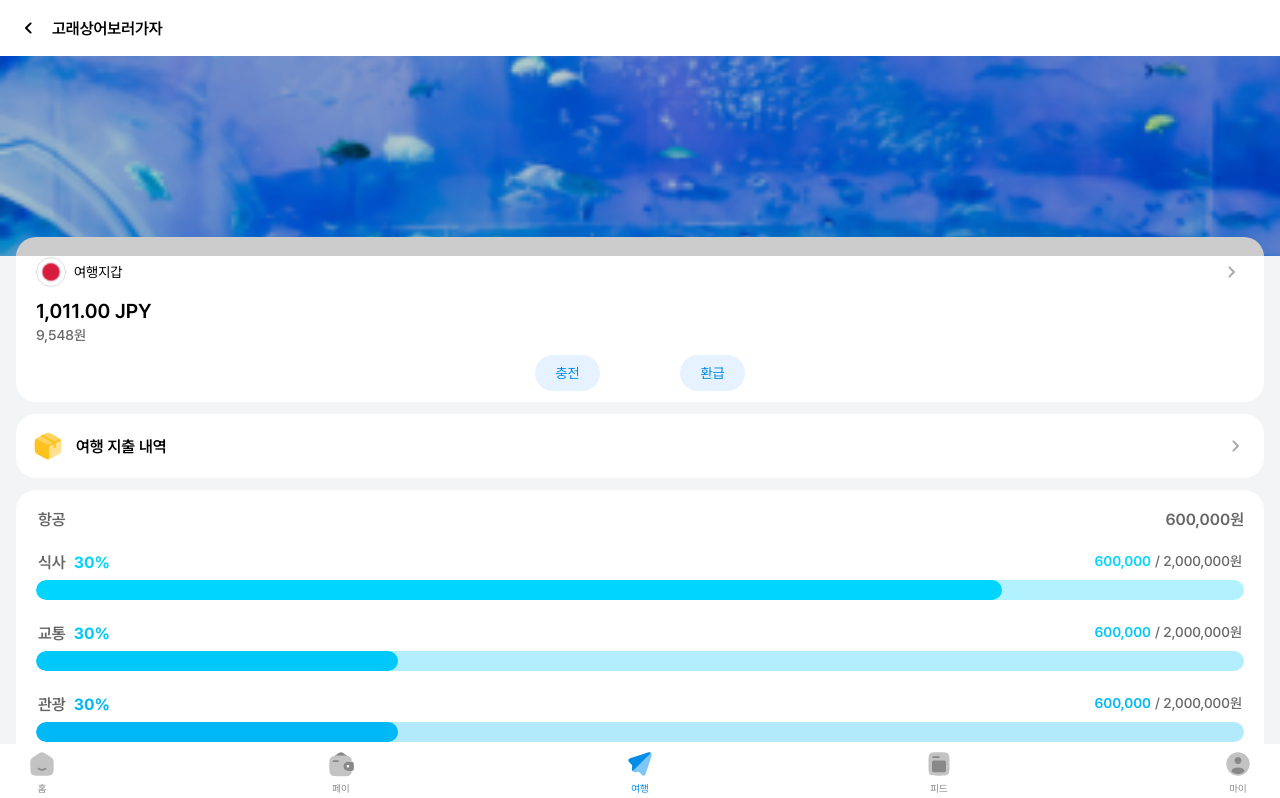
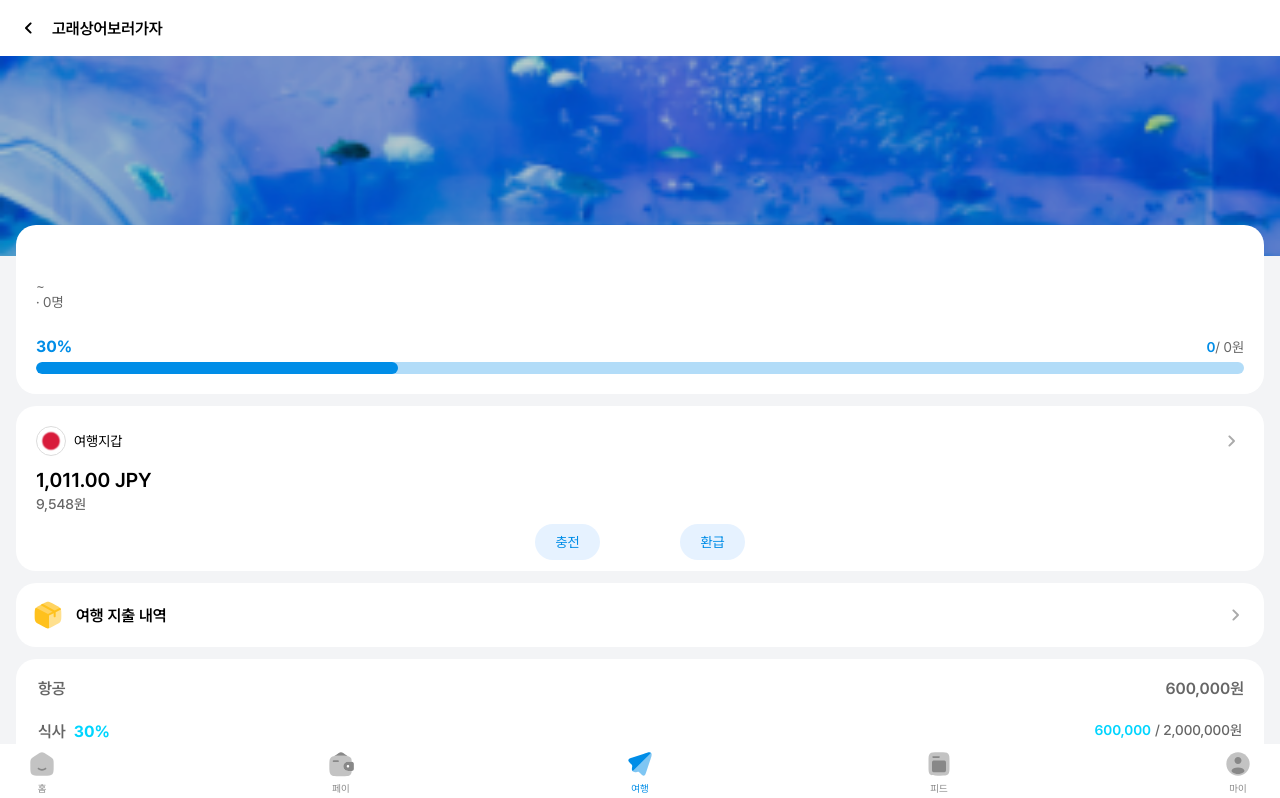
Before and after one commit to lshyunee/Triplet, a React (Create React App) app in the folder triplet/: page /travels/upcoming/1/detail in a window 1280 px wide. Shown: the top 798 px of the page. Built offline with nearby package versions, Linux system fonts and the light colour scheme; no server answers; a web font is replaced by a local one.

Commit message:
Feat : 곧 다가올 여행 Axios 연결

```diff
--- a/triplet/src/components/travel/UpcomingTravelCard.tsx
+++ b/triplet/src/components/travel/UpcomingTravelCard.tsx
@@ -3,6 +3,9 @@ import styled from 'styled-components';
 import { Link } from 'react-router-dom';
 
 import SampleImg from '../../assets/travelSampleImg/sampleImg.png';
+import { RootState } from '../../store';
+import { useSelector } from 'react-redux';
+import { selectUpcomingTravelByTitleId } from '../../features/travel/upcomingTravelSlice';
 
 const CardDiv = styled.div`
   width: 100%;
@@ -94,7 +97,7 @@ const PriceInfoP = styled.p`
 
 const DayInfoP = styled.p`
     font-weight: 400;
-    font-size : 3.5vw;
+    font-size : 2.7vw;
     color : white;
     margin: 0;
     display : flex;
@@ -116,20 +119,30 @@ const StyledLink = styled(Link)`
     color: inherit !important;         /* 링크 색상 기본값 제거 */
 `;
 
+interface CompleteTravelCardProps {
+  travelId : number;
+}
 
-const UpcomingTravelCard = () => {
+const UpcomingTravelCard : React.FC<CompleteTravelCardProps> = ({travelId}) => {
+
+  const travel:number = travelId;
+  const travelData = useSelector((state : RootState) => selectUpcomingTravelByTitleId(state, travel)) || null;
+
   return (
-    <StyledLink to="/travels/upcoming/1/detail">
+  <StyledLink to={`/travels/upcoming/${travel}/detail`}>
       <CardDiv>
         <TravelImg src={SampleImg} alt="Travel" />
         <Overlay />
         <BottomOverlay>
-          <ContentDiv>
+        <ContentDiv>
               <ContentTitleDiv>
-                  <CountryP>집에가고싶다</CountryP>
-                  <PriceInfoP>대한민국</PriceInfoP>
+                  <CountryP>{travelData?.title}</CountryP>
+                  <PriceInfoP>{travelData?.countryName}</PriceInfoP>
               </ContentTitleDiv>
-              <DayInfoP>24.09.28 ~ 24.10.01</DayInfoP>
+              <DayInfoP>
+              {travelData?.startDate ? new Date(travelData.startDate).toLocaleDateString() : ''} ~
+              {travelData?.endDate ? new Date(travelData.endDate).toLocaleDateString() : ''}
+            </DayInfoP>
           </ContentDiv>
         </BottomOverlay>
       </CardDiv>
--- a/triplet/src/features/travel/upcomingTravelSlice.ts
+++ b/triplet/src/features/travel/upcomingTravelSlice.ts
@@ -4,8 +4,8 @@ import { RootState } from '../../store';
 interface TravelState {
     travelId: number;
     title: string;
-    startDate: Date;
-    endDate: Date;
+    startDate: string;
+    endDate: string;
     image: string;
     countryName: string;
     countryId: number;
@@ -30,19 +30,25 @@ const upcomingTravelSlice = createSlice({
     name: 'upcomingTravels',
     initialState,
     reducers: {
-        // 백엔드에서 배열로 여행 데이터를 받아 배열에 추가하는 액션
-        addTravels: (state, action: PayloadAction<TravelState[]>) => {
-            state.travels = [...state.travels, ...action.payload]; // 기존 배열에 새로운 배열을 추가
-        },
-        // 기존 배열을 새로운 배열로 교체하는 액션
-        setTravels: (state, action: PayloadAction<TravelState[]>) => {
+        addUpcomingTravels: (state, action: PayloadAction<TravelState[]>) => {
+            const newTravels = action.payload.filter(newTravel =>
+              !state.travels.some(existingTravel => existingTravel.travelId === newTravel.travelId)
+            );
+
+            state.travels = [...state.travels, ...newTravels];
+          },
+        setUpcomingTravels: (state, action: PayloadAction<TravelState[]>) => {
             state.travels = action.payload; // 기존 travels를 새로운 배열로 교체
         },
     },
 });
 
-export const selectTravelByTitleId = (state : RootState, titleId : number) => {
+export const selectUpcomingTravelByTitleId = (state : RootState, titleId : number) : TravelState | undefined => {
     return state.upcomingTravel.travels.find(travel => travel.travelId === titleId);
 };
-export const { addTravels, setTravels } = upcomingTravelSlice.actions;
+
+export const selectAllUpcomingTravelIds = (state:RootState) : number[] => {
+    return state.upcomingTravel.travels.map(travel => travel.travelId);
+};
+export const { addUpcomingTravels, setUpcomingTravels } = upcomingTravelSlice.actions;
 export default upcomingTravelSlice.reducer;
--- a/triplet/src/pages/travels/UpcomingTravelDetailPage.tsx
+++ b/triplet/src/pages/travels/UpcomingTravelDetailPage.tsx
@@ -12,8 +12,10 @@ import TravelDetailPay from '../../components/travel/TravelDetailPay';
 import { ReactComponent as RightArrow } from '../../assets/common/rightArrow.svg';
 import { ReactComponent as PayIcon } from '../../assets/common/payIcon.svg';
 import { ReactComponent as ShareIcon } from '../../assets/common/shareIcon.svg';
-import { selectTravelByTitleId } from '../../features/travel/upcomingTravelSlice';
+import { addUpcomingTravels, selectUpcomingTravelByTitleId } from '../../features/travel/upcomingTravelSlice';
 import { RootState } from '../../store';
+import useAxios from '../../hooks/useAxios';
+import { addCompletedTravels } from '../../features/travel/completedTravelSlice';
 
 const DetailDiv = styled.div`
     padding : 56px 0 0 0;
@@ -187,7 +189,75 @@ const CompletedTravelDetailPage = () => {
 
   const { id } = useParams();
 
-  const travel = useSelector( (state:RootState) => selectTravelByTitleId(state, Number(id)));
+  const travel = useSelector( (state:RootState) => selectUpcomingTravelByTitleId(state, Number(id)));
+
+  const { data : travelData, error : travelError, status : travelStatus,
+    refetch : travelRefetch
+  } = useAxios("/travels/${id}", "GET");
+
+  const { data: budgetData, error: budgetError,
+    status: budgetStatus, refetch: budgetRefetch
+} = useAxios(`/expenditure-expenses/${id}`, "GET");
+
+  useEffect(()=> {
+    if(!travel?.travelId){
+        travelRefetch();
+        budgetRefetch();
+    }
+  }, [])
+
+  useEffect(()=>{
+    if(travelData){
+        dispatch(addUpcomingTravels(travelData.data));
+        console.log(travelData);
+    }
+  }, [travelData, travelError])
+
+interface BudgetDetails {
+    isComplete: boolean;
+    budgetList: Budget[];
+}
+
+const [budgetDetails, setBudgetDetails] = useState<BudgetDetails | null>(null);
+
+interface Budget {
+    categoryId: number;
+    categoryName: string;
+    categoryBudget: number;
+    usedBudget: number;
+    fiftyBudget: number;
+    eightyBudget: number;
+    budgetWon: number;
+}
+
+const [ usedBudget, setUsedBudget ] = useState(0);
+
+useEffect(() => {
+    if (budgetData) {
+         const { isComplete, budgetList } = budgetData;
+
+          setBudgetDetails({
+              isComplete,
+              budgetList: budgetList.map((budget: Budget) => ({
+                  categoryId: budget.categoryId,
+                  categoryName: budget.categoryName,
+                  categoryBudget: budget.categoryBudget,
+                  usedBudget: budget.usedBudget,
+                  fiftyBudget: budget.fiftyBudget,
+                  eightyBudget: budget.eightyBudget,
+                  budgetWon: budget.budgetWon
+              }))
+          });
+
+          setUsedBudget(budgetList.reduce(
+            (total:Number, usedBudget: any) => total + usedBudget, 0));
+
+      }
+
+      if (budgetError) {
+      }
+
+  }, [budgetData, budgetError]);
 
   const hexToRgba = (hex:string, alpha:string) => {
     // hex 코드에서 # 제거
@@ -210,7 +280,12 @@ const CompletedTravelDetailPage = () => {
       <Overlay />
       <ContentDiv>
           <TravelCardDiv>
-          {/* <TravelDetailCard /> */}
+          <TravelDetailCard title={travel?.title||""}
+          startDate={travel?.startDate||""} endDate={travel?.endDate||""}
+          country={travel?.countryName||""}
+          memberCount={travel?.memberCount||0}
+          usedBudget={usedBudget|0}
+          totalBudgetWon={travel?.totalBudget||0}/>
           </TravelCardDiv>
           <TravelDetailPay/>
           <CategoryBudgetDiv>
```
